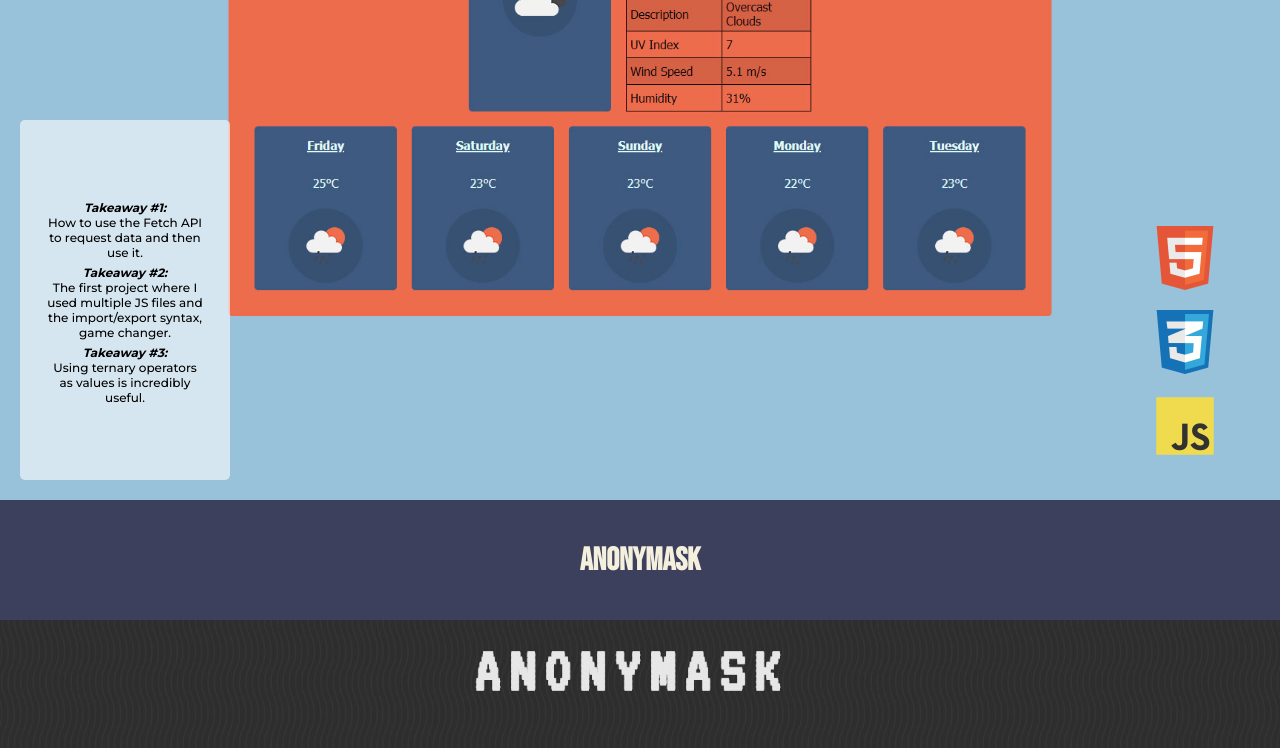
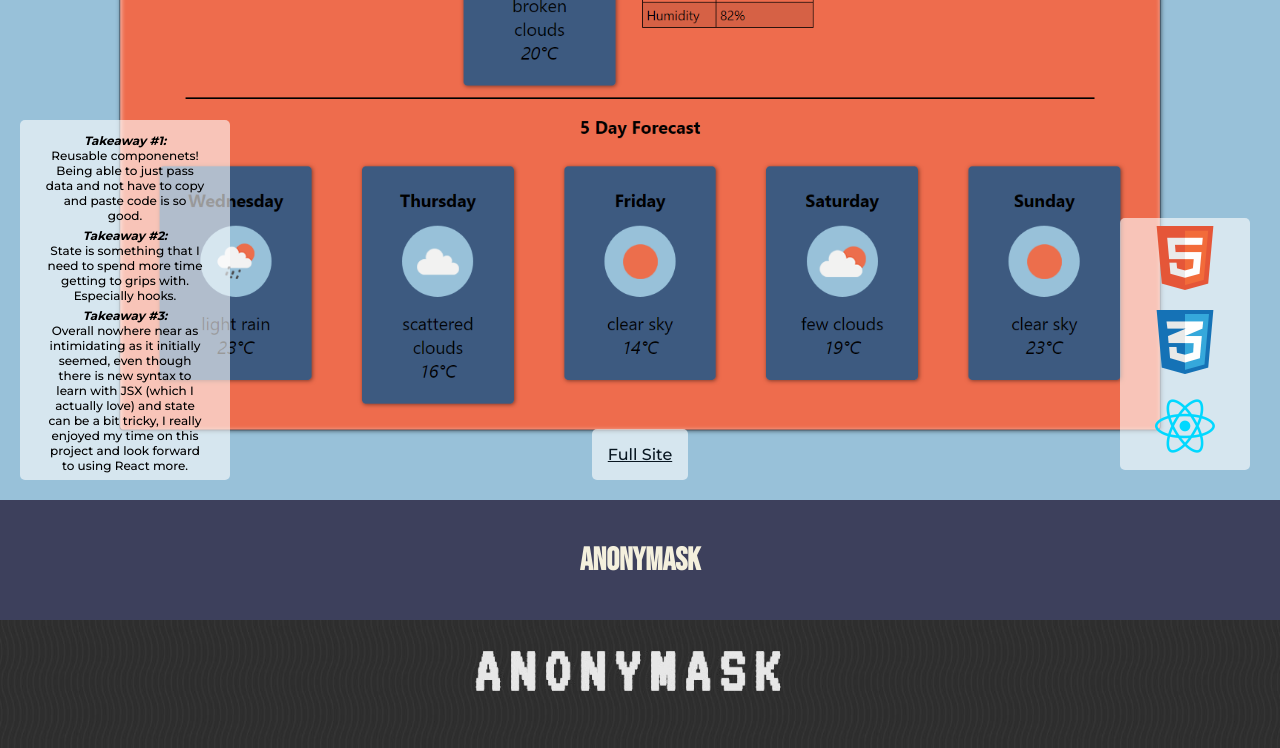
Before and after one commit to greyhairandglasses/portfolio, a plain HTML site: page index.html in a window 1280 px wide. Shown: the part 1220-1968 px from the top of the page. Drawn offline with Linux system fonts and the light colour scheme.

Commit message:
Updated links/styling and added project

```diff
--- a/index.html
+++ b/index.html
@@ -57,22 +57,26 @@
           <div class="project-text">
             <!-- <h1 class="project-title-text">Project Title</h1> -->
             <ul class="project-desc-text text-box">
-              <li><span class="takeaway">Takeaway #1:</span> How to use the Fetch API to request data and then use it.
+              <li><span class="takeaway">Takeaway #1:</span> Reusable componenets! Being able to just pass data and not
+                have to copy and paste code is so good.
               </li>
-              <li><span class="takeaway">Takeaway #2:</span> The first project where I used multiple JS files and the
-                import/export syntax, game
-                changer.</li>
-              <li><span class="takeaway">Takeaway #3:</span> Using ternary operators as values is incredibly useful.
-              </li>
+              <li><span class="takeaway">Takeaway #2:</span> State is something that I need to spend more time getting
+                to grips with. Especially hooks.</li>
+              <li><span class="takeaway">Takeaway #3:</span> Overall nowhere near as intimidating as it initially
+                seemed, even though there is new syntax to learn with JSX (which I
+                actually love) and state can be a bit tricky, I really enjoyed my time on this project and look forward
+                to using React
+                more.</li>
             </ul>
             <ul class="project-list">
               <li class="project-list-item tooltip"><span class="tooltiptext">HTML5</span><img
                   src="./Images/Logos/HTML5-notext.png" alt="HTML5 Logo"></li>
               <li class="project-list-item tooltip"><span class="tooltiptext">CSS3</span><img
                   src="./Images/Logos/CSS3-notext.png" alt="CSS3 Logo"></li>
-              <li class="project-list-item tooltip"><span class="tooltiptext">JavaScript</span><img
-                  src="./Images/Logos/JS.png" alt="JavaScript Logo"></li>
+              <li class="project-list-item tooltip"><span class="tooltiptext">React</span><img
+                  src="./Images/Logos/React.png" alt="React Logo"></li>
             </ul>
+            <a href="https://weatherapp2react.netlify.app/" target="_blank" class="website">Full Site</a>
           </div>
         </div>
       </div>
@@ -102,6 +106,8 @@
               <li class="project-list-item tooltip"><span class="tooltiptext">Experimental Feature: Requires
                   Chrome/Android</span><img src="./Images/Logos/flask.png" alt="Experimental API"></li>
             </ul>
+            <a href="https://anonymask.onrender.com" target="_blank" class="website">Full Site</a>
+
           </div>
         </div>
       </div>
@@ -132,6 +138,7 @@
               <li class="project-list-item tooltip"><span class="tooltiptext">Under Construction</span><img
                   src="./Images/Logos/warning.png" alt="Under Construction Logo"></li>
             </ul>
+            <a href="https://100daysofcode.onrender.com" target="_blank" class="website">Full Site</a>
           </div>
         </div>
       </div>
@@ -160,6 +167,7 @@
               <li class="project-list-item tooltip"><span class="tooltiptext">JavaScript</span><img
                   src="./Images/Logos/JS.png" alt="JavaScript Logo"></li>
             </ul>
+            <a href="https://calculator.onrender.com" target="_blank" class="website">Full Site</a>
           </div>
         </div>
       </div>
@@ -188,6 +196,7 @@
               <li class="project-list-item tooltip"><span class="tooltiptext">JavaScript</span><img
                   src="./Images/Logos/JS.png" alt="JavaScript Logo"></li>
             </ul>
+            <a href="https://etch-a-sketch.onrender.com" target="_blank" class="website">Full Site</a>
           </div>
         </div>
       </div>
@@ -211,6 +220,7 @@
               <li class="project-list-item tooltip"><span class="tooltiptext">React</span><img
                   src="./Images/Logos/React.png" alt="React Logo"></li>
             </ul>
+            <a href="https://greyhairandglasses.github.io/robofriends/" target="_blank" class="website">Full Site</a>
           </div>
         </div>
       </div>
@@ -227,17 +237,17 @@
 
       <div class="link-logo">
         <img src="./Images/Logos/LinkedIn.png" alt="LinkedIn Logo" class="logo">
-        <a href="https://www.linkedin.com/in/tom-archer/" class="social-link">@ Tom Archer</a>
+        <a href="https://www.linkedin.com/in/tom-archer/" target="_blank" class="social-link">@ Tom Archer</a>
       </div>
 
       <div class="link-logo">
         <img src="./Images/Logos/GitHub.png" alt="Github Logo" class="logo">
-        <a href="https://github.com/greyhairandglasses" class="social-link">@ greyhairandglasses</a>
+        <a href="https://github.com/greyhairandglasses" target="_blank" class="social-link">@ greyhairandglasses</a>
       </div>
 
       <div class="link-logo">
         <img src="./Images/Logos/Twitter.png" alt="Twitter Logo" class="logo">
-        <a href="https://twitter.com/greyhairglasses" class="social-link">@ greyhairglasses</a>
+        <a href="https://twitter.com/greyhairglasses" target="_blank" class="social-link">@ greyhairglasses</a>
       </div>
 
       <div class="link-logo">
--- a/style.css
+++ b/style.css
@@ -168,7 +168,7 @@ body, html {
 }
 
 .project-img-1 {
-  background-image: url(./Images/weather.jpg);
+  background-image: url(./Images/react-weather.png);
 }
 .project-img-2 {
   background-image: url(./Images/anon.jpg);
@@ -198,7 +198,7 @@ body, html {
   grid-template-areas:
   ". title ."
   ". . ."
-  "desc . list";
+  "desc link list";
   font-size: 2vmin;
   height: 100%;
   width: 100%;
@@ -224,6 +224,8 @@ body, html {
   padding: 0 25px;
   list-style: none;
   place-self: end;
+  background: rgba(255, 255, 255, 0.6);
+  border-radius: 5px;
 }
 
 
@@ -294,6 +296,18 @@ body, html {
   display: block;
   padding-top: 5px;
   /* line-height: 1.8vmax; */
+}
+
+.website {
+  grid-area: link;
+  justify-self: center;
+  align-self: end;
+  padding: 2vh;
+  background: rgba(255, 255, 255, 0.6);
+  border-radius: 5px;
+  margin: 20px;
+  font-family: var(--main-font);
+  color: var(--dark);
 }
 
 .spliter {
```
Also changed, not shown: Images/react-weather.png (added).
